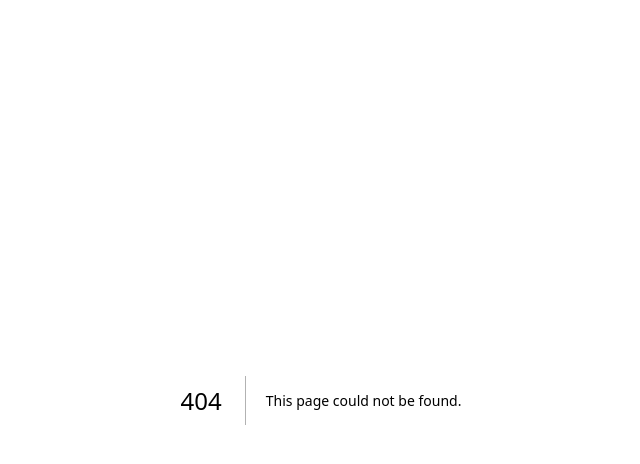
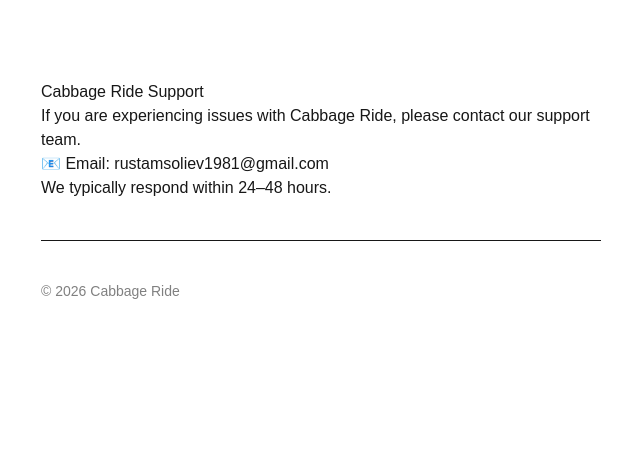
Before and after one commit to BahodirovaS/take4admin, a Next.js app: page /support in a window 1280 px wide. Before the commit this address had no page. Shown: the top 464 px of the page, without its empty margins (319-959 px from the left). Built offline with nearby package versions, Linux system fonts and the light colour scheme.

Commit message:
added support

```diff
--- /dev/null
+++ b/app/support/page.tsx
@@ -0,0 +1,25 @@
+export default function SupportPage() {
+  return (
+    <main style={{ maxWidth: 600, margin: "80px auto", padding: "0 20px", fontFamily: "sans-serif" }}>
+      <h1>Cabbage Ride Support</h1>
+
+      <p>
+        If you are experiencing issues with Cabbage Ride, please contact our support team.
+      </p>
+
+      <p>
+        📧 Email: rustamsoliev1981@gmail.com
+      </p>
+
+      <p>
+        We typically respond within 24–48 hours.
+      </p>
+
+      <hr style={{ margin: "40px 0" }} />
+
+      <p style={{ fontSize: 14, color: "gray" }}>
+        © {new Date().getFullYear()} Cabbage Ride
+      </p>
+    </main>
+  );
+}
```
